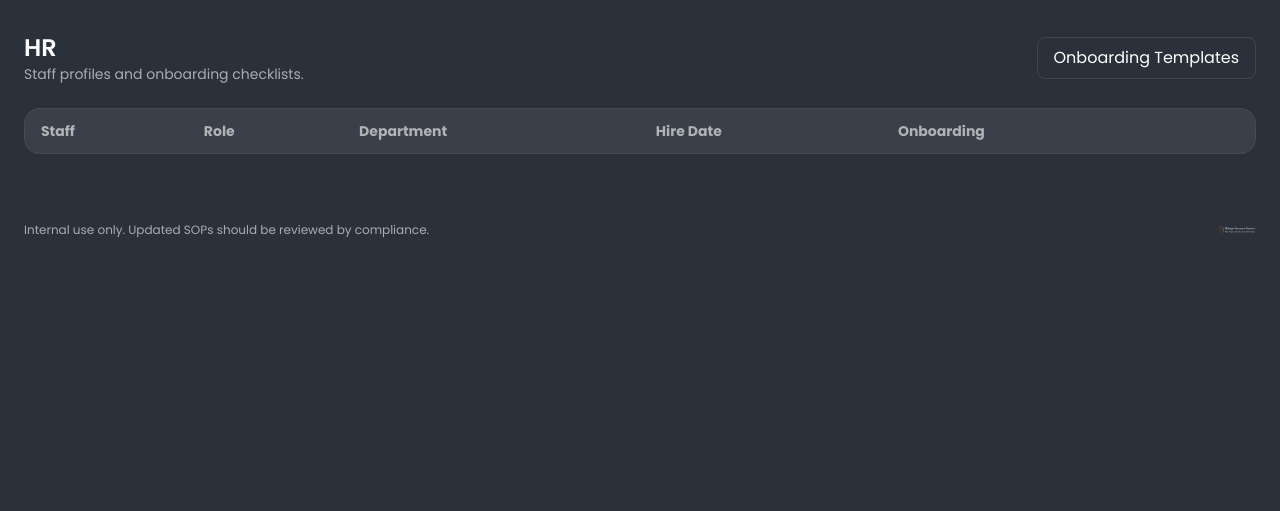
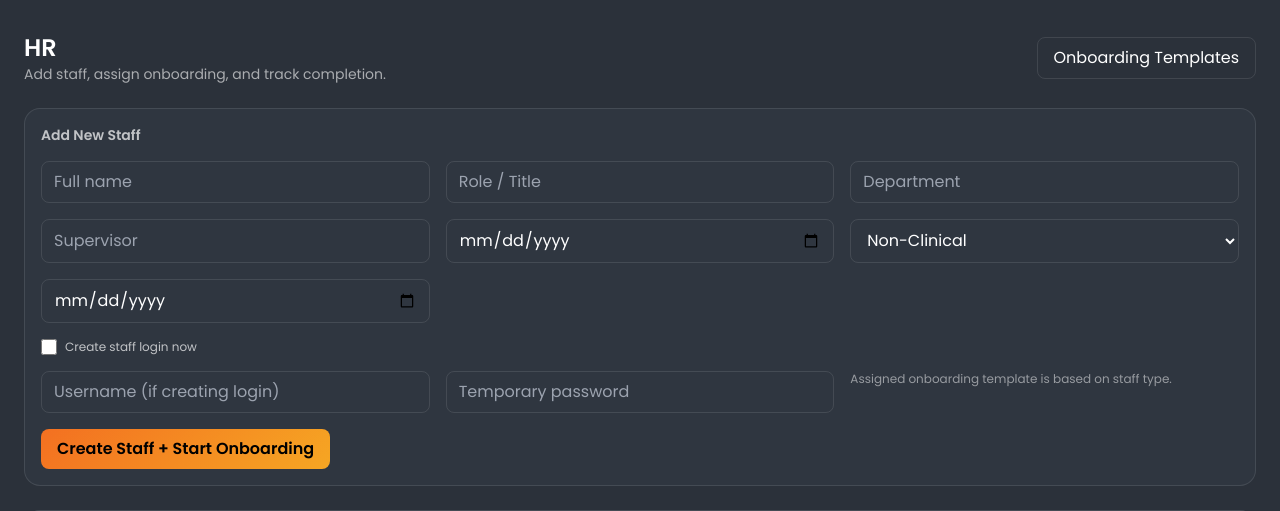
Before and after one commit to MaxMRC-CT/mrc-sop-app, a FastAPI app: page /hr in a window 1280 px wide. Shown: the part 93-604 px from the top of the page. Run offline with FastAPI, Linux system fonts and the light colour scheme; the visitor is signed in with stand-in values (Sample User, id 1); data comes from the database, SQL or seed files in the repository; data that the repository does not hold is empty; some libraries are stand-ins or nearby versions.

Commit message:
HR add staff workflow with onboarding assignment

```diff
--- a/app/main.py
+++ b/app/main.py
@@ -814,6 +814,10 @@ def hr_home(request: Request):
     cur = conn.cursor()
     staff = cur.execute(
         "SELECT id, name, role, department, hire_date FROM staff WHERE active = 1 ORDER BY name"
+    ).fetchall()
+
+    templates = cur.execute(
+        "SELECT id, title FROM onboarding_templates ORDER BY title"
     ).fetchall()
 
     # onboarding status summary
@@ -835,6 +839,7 @@ def hr_home(request: Request):
             """,
             (s["id"],),
         ).fetchone()["c"]
+        percent = (completed_steps / total_steps * 100) if total_steps else 0
         status = f"{completed_steps}/{total_steps}" if total_steps else "Not assigned"
         staff_rows.append(
             {
@@ -844,12 +849,87 @@ def hr_home(request: Request):
                 "department": s["department"],
                 "hire_date": s["hire_date"],
                 "onboarding_status": status,
+                "onboarding_percent": percent,
             }
         )
 
     conn.close()
 
-    return _template("hr.html", request, {"request": request, "staff": staff_rows})
+    return _template(
+        "hr.html",
+        request,
+        {"request": request, "staff": staff_rows, "templates": templates},
+    )
+
+
+@app.post("/hr/staff/new")
+def hr_staff_new(
+    request: Request,
+    name: str = Form(...),
+    role: str = Form(""),
+    department: str = Form(""),
+    supervisor: str = Form(""),
+    hire_date: str = Form(""),
+    staff_type: str = Form(...),
+    due_date: str = Form(""),
+    create_login: Optional[str] = Form(None),
+    username: str = Form(""),
+    password: str = Form(""),
+):
+    user = get_current_user(request)
+    if not user or user.role not in ("admin", "training_lead"):
+        return _redirect_login()
+
+    conn = get_connection()
+    cur = conn.cursor()
+
+    cleaned = name.strip()
+    normalized = cleaned.lower()
+    cur.execute(
+        "INSERT OR IGNORE INTO staff (name, normalized_name, role, department, supervisor, hire_date) VALUES (?, ?, ?, ?, ?, ?)",
+        (cleaned, normalized, role.strip() or None, department.strip() or None, supervisor.strip() or None, hire_date or None),
+    )
+    staff_id = cur.execute(
+        "SELECT id FROM staff WHERE normalized_name = ?",
+        (normalized,),
+    ).fetchone()[0]
+
+    # Assign onboarding template based on staff type
+    template_title = "Clinical Staff Onboarding (Counselors/Clinicians)" if staff_type == "clinical" else "Residential Staff Onboarding (ASAM 3.1)"
+    template = cur.execute(
+        "SELECT id FROM onboarding_templates WHERE title = ?",
+        (template_title,),
+    ).fetchone()
+
+    if template:
+        cur.execute(
+            "INSERT INTO onboarding_assignments (staff_id, template_id, due_date) VALUES (?, ?, ?)",
+            (staff_id, template["id"], due_date or None),
+        )
+        assignment_id = cur.lastrowid
+        steps = cur.execute(
+            "SELECT id FROM onboarding_steps WHERE template_id = ?",
+            (template["id"],),
+        ).fetchall()
+        for s in steps:
+            cur.execute(
+                "INSERT INTO onboarding_progress (assignment_id, step_id, completed) VALUES (?, ?, 0)",
+                (assignment_id, s["id"]),
+            )
+
+    # Optional: create login for new staff
+    if create_login and username.strip() and password.strip():
+        cur.execute(
+            "INSERT INTO users (username, password_hash, role, staff_id, must_reset_password) VALUES (?, ?, 'staff', ?, 1)",
+            (username.strip(), create_password_hash(password.strip()), staff_id),
+        )
+
+    conn.commit()
+    conn.close()
+
+    _log_action(user.id, "create", "staff_profile", staff_id, cleaned)
+
+    return RedirectResponse(url="/hr", status_code=303)
 
 
 @app.get("/hr/staff/{staff_id}")
--- a/templates/hr.html
+++ b/templates/hr.html
@@ -4,10 +4,34 @@
   <div class="flex flex-col md:flex-row md:items-center md:justify-between gap-3">
     <div>
       <h1 class="text-2xl font-semibold">HR</h1>
-      <p class="text-sm text-white/60">Staff profiles and onboarding checklists.</p>
+      <p class="text-sm text-white/60">Add staff, assign onboarding, and track completion.</p>
     </div>
     <a class="border border-white/10 rounded-lg px-4 py-2 hover:bg-white/5" href="/hr/templates">Onboarding Templates</a>
   </div>
+
+  <form method="post" action="/hr/staff/new" class="bg-[#2f3640] border border-white/10 rounded-2xl p-4 grid grid-cols-1 md:grid-cols-3 gap-4">
+    <div class="md:col-span-3 text-sm font-semibold text-white/70">Add New Staff</div>
+    <input type="text" name="name" placeholder="Full name" required class="bg-transparent border border-white/10 rounded-lg px-3 py-2" />
+    <input type="text" name="role" placeholder="Role / Title" class="bg-transparent border border-white/10 rounded-lg px-3 py-2" />
+    <input type="text" name="department" placeholder="Department" class="bg-transparent border border-white/10 rounded-lg px-3 py-2" />
+    <input type="text" name="supervisor" placeholder="Supervisor" class="bg-transparent border border-white/10 rounded-lg px-3 py-2" />
+    <input type="date" name="hire_date" class="bg-transparent border border-white/10 rounded-lg px-3 py-2" />
+    <select name="staff_type" class="bg-transparent border border-white/10 rounded-lg px-3 py-2 text-white" required>
+      <option value="non_clinical">Non-Clinical</option>
+      <option value="clinical">Clinical</option>
+    </select>
+    <input type="date" name="due_date" class="bg-transparent border border-white/10 rounded-lg px-3 py-2" />
+
+    <label class="md:col-span-3 text-xs text-white/70 flex items-center gap-2">
+      <input type="checkbox" name="create_login" class="h-4 w-4" />
+      Create staff login now
+    </label>
+    <input type="text" name="username" placeholder="Username (if creating login)" class="bg-transparent border border-white/10 rounded-lg px-3 py-2" />
+    <input type="password" name="password" placeholder="Temporary password" class="bg-transparent border border-white/10 rounded-lg px-3 py-2" />
+    <div class="text-xs text-white/50">Assigned onboarding template is based on staff type.</div>
+
+    <button class="mrc-gradient text-black rounded-lg px-4 py-2 font-semibold w-fit md:col-span-3">Create Staff + Start Onboarding</button>
+  </form>
 
   <div class="bg-[#2f3640] border border-white/10 rounded-2xl overflow-hidden">
     <table class="w-full text-sm">
@@ -28,7 +52,12 @@
           <td class="px-4 py-3">{{ s.role or '-' }}</td>
           <td class="px-4 py-3">{{ s.department or '-' }}</td>
           <td class="px-4 py-3">{{ s.hire_date or '-' }}</td>
-          <td class="px-4 py-3">{{ s.onboarding_status }}</td>
+          <td class="px-4 py-3">
+            <div class="text-xs text-white/60 mb-1">{{ s.onboarding_status }}</div>
+            <div class="h-2 bg-white/10 rounded-full">
+              <div class="h-2 mrc-gradient rounded-full" style="width: {{ s.onboarding_percent }}%"></div>
+            </div>
+          </td>
           <td class="px-4 py-3">
             <div class="flex flex-wrap gap-3">
               <a class="text-orange-300 hover:underline" href="/hr/staff/{{ s.id }}">Edit</a>
```
